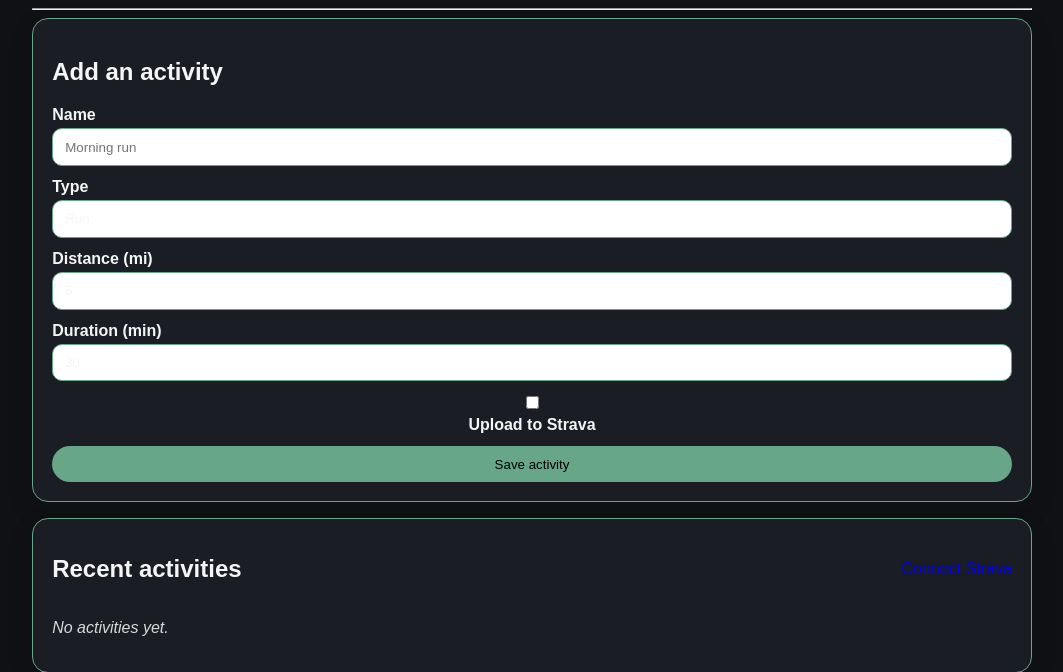
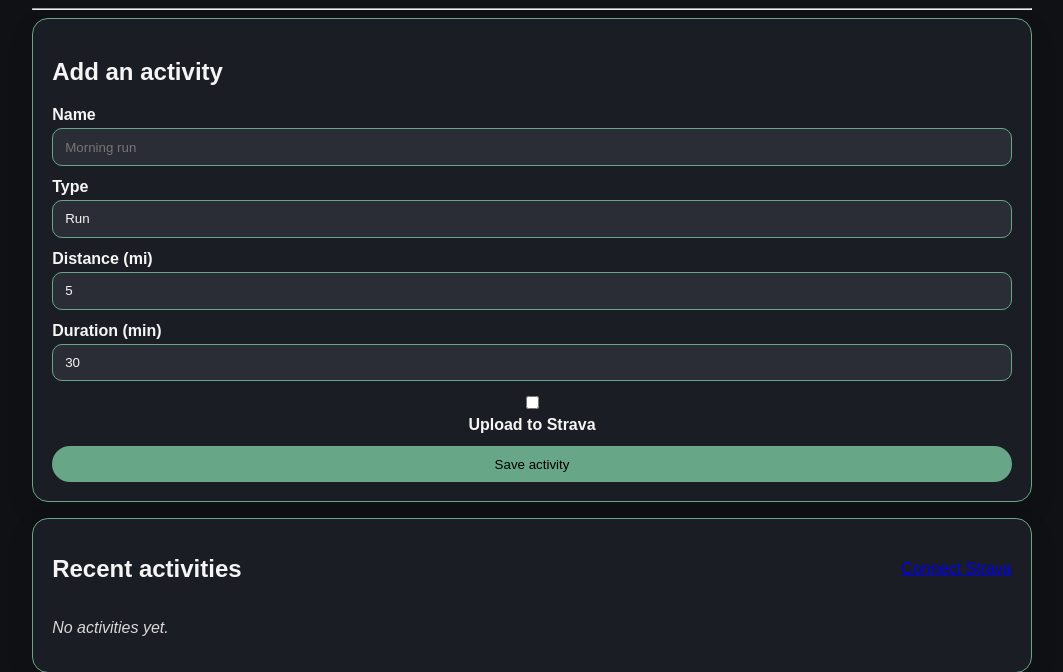
Before and after one commit to Quemmons/Endurance-Training-Tracker, a Flask app: page /activities in a window 1280 px wide. Shown: the part 122-794 px from the top of the page, without its empty margins (108-1171 px from the left). Run offline with Flask 3, Linux system fonts and the light colour scheme; a user stored in the database is signed in.

Commit message:
Describe what you changed

```diff
--- a/static/css/styles.css
+++ b/static/css/styles.css
@@ -45,7 +45,12 @@ body.theme-dark .activity-card {
   color: #f5f5f5;
 }
 
-body.theme-dark .activity-form input,
+body.theme-dark .activity-form input {
+  background: #2a2d35;
+  color: #f5f5f5;
+  border-color: #67A686;
+}
+
 body.theme-dark .activity-form label {
   color: #f5f5f5;
 }
```
